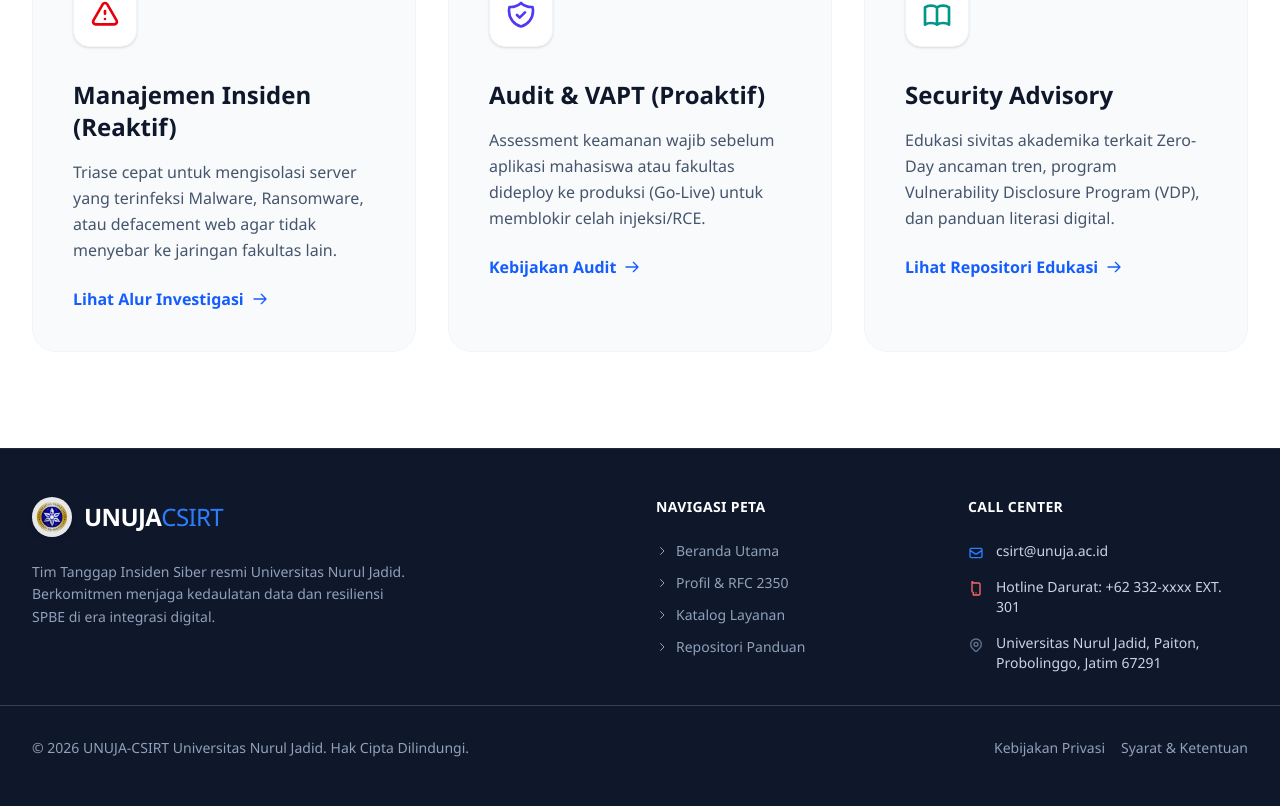
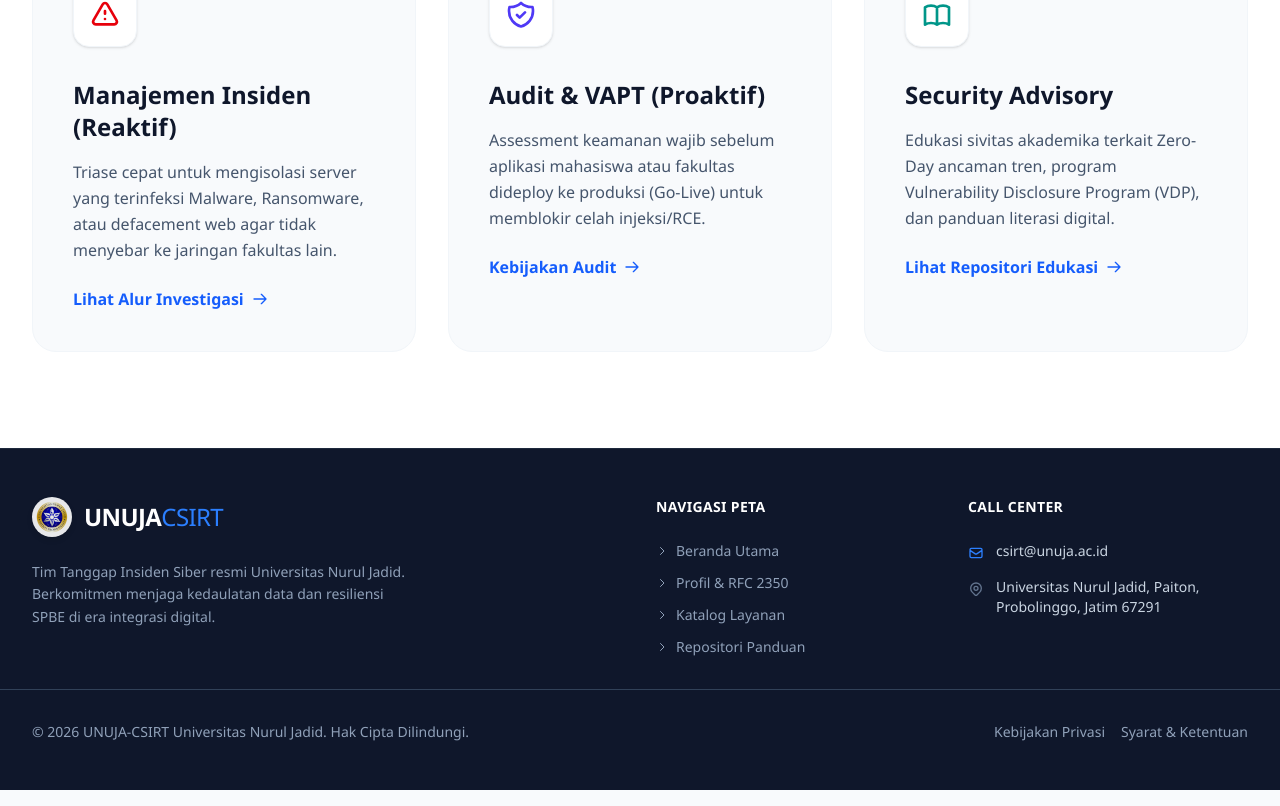
Before and after one commit to haliminurja/csirt-next, a Next.js app: page / in a window 1280 px wide. Shown: the part 1214-2020 px from the top of the page. Built offline with nearby package versions, Linux system fonts and the light colour scheme.

Commit message:
remove +62 332-xxxx EXT. 301

```diff
--- a/src/components/Footer.tsx
+++ b/src/components/Footer.tsx
@@ -60,14 +60,6 @@ export default function Footer() {
               <span className="text-slate-300">csirt@unuja.ac.id</span>
             </li>
             <li className="flex items-start">
-              <div className="shrink-0 mt-1 mr-3 text-red-400">
-                <svg className="w-4 h-4" fill="none" stroke="currentColor" viewBox="0 0 24 24">
-                  <path strokeLinecap="round" strokeLinejoin="round" strokeWidth={2} d="M12 18h.01M8 21h8a2 2 0 002-2V5a2 2 0 00-2-2H8a2 2 0 00-2-2v14a2 2 0 002 2z" />
-                </svg>
-              </div>
-              <span className="text-slate-300">Hotline Darurat: +62 332-xxxx EXT. 301</span>
-            </li>
-            <li className="flex items-start">
               <div className="shrink-0 mt-1 mr-3 text-slate-500">
                 <svg className="w-4 h-4" fill="none" stroke="currentColor" viewBox="0 0 24 24">
                   <path strokeLinecap="round" strokeLinejoin="round" strokeWidth={2} d="M17.657 16.657L13.414 20.9a1.998 1.998 0 01-2.827 0l-4.244-4.243a8 8 0 1111.314 0z" />
```
